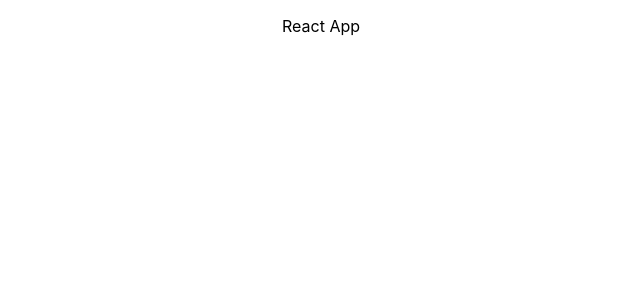
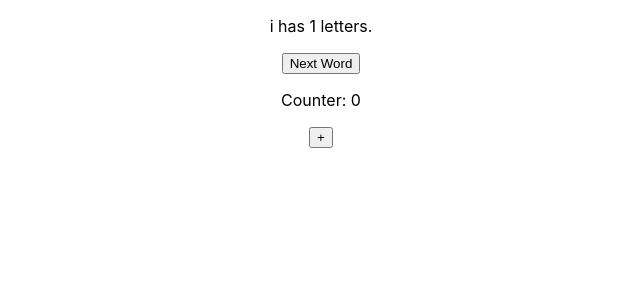
Before and after one commit to mjayfinley/react-practice, a React (Create React App) app: page / in a window 1280 px wide. Shown: the top 300 px of the page, without its empty margins (319-959 px from the left). Built offline with nearby package versions, Linux system fonts and the light colour scheme.

Commit message:
useMemo example

```diff
--- a/src/App.js
+++ b/src/App.js
@@ -2,9 +2,34 @@ import React from 'react';
 import './App.css';
 
 function App() {
+
+    const [wordIndex, setWordIndex] = React.useState(0);
+    const [count, setCount] = React.useState(0);
+
+    const words = ["i", "am", "learning", "react"];
+    const word = words[wordIndex]
+
+    function getLetterCount(word) {
+        let i = 0;
+        while (i < 1000000) i++;
+        return word.length
+    }
+
+    const letterCount = React.useMemo(() => getLetterCount(word), [word]);
+
+    function handleChangeIndex() {
+        const next = wordIndex + 1 === words.length ? 0 : wordIndex + 1;
+        setWordIndex(next);
+    }
+
     return (
         <div className="App">
-            <p>React App</p>
+            <p>
+                {word} has {letterCount} letters.
+            </p>
+            <button onClick={handleChangeIndex}>Next Word</button>
+            <p>Counter: {count}</p>
+            <button onClick={() => setCount(count + 1)}>+</button>
         </div>
     );
 }
```
